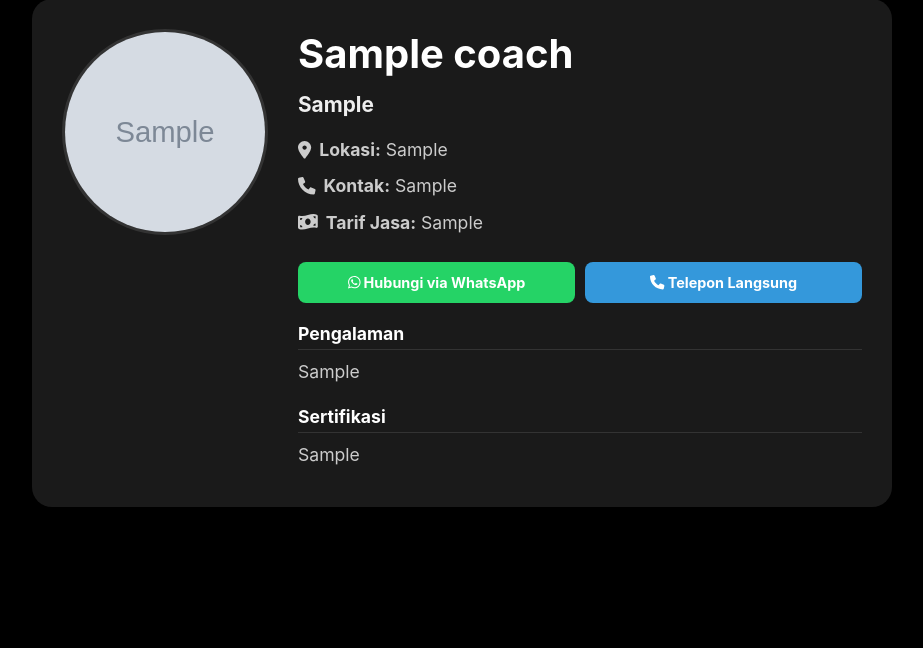
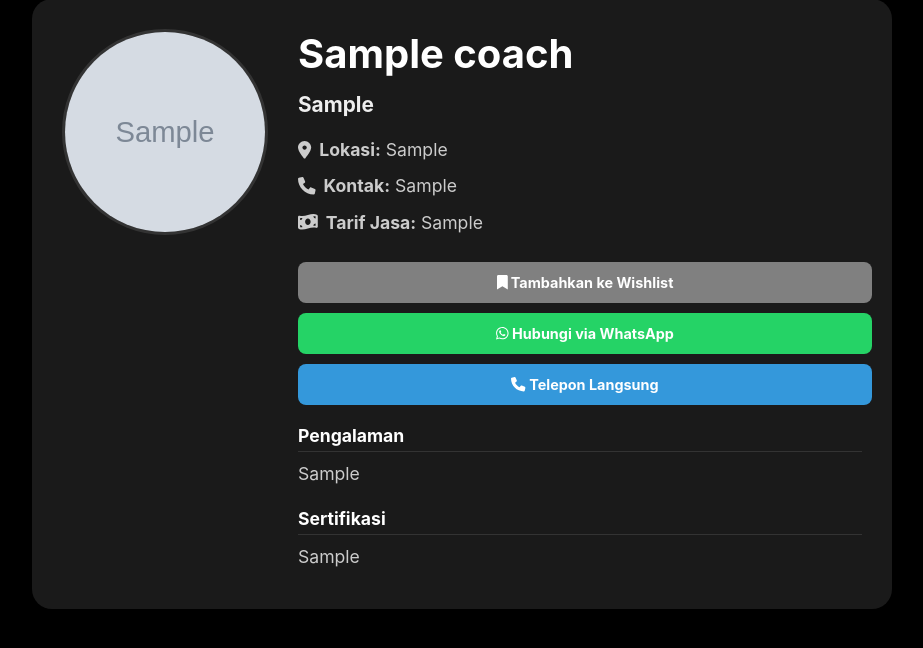
Before and after one commit to pbp-kelompok-c04/askmo, a Django app: template coach/templates/coach/coach_detail.html in a window 1280 px wide. Shown: the part 105-753 px from the top of the page, without its empty margins (178-1101 px from the left). Run offline with Django 5.2, Linux system fonts and the light colour scheme; tables that the repository leaves empty hold one stand-in row (values such as "Sample post"); the template is opened without the code that fills it: values that come from a table or form of the project are taken from there, most other values are stand-ins (such as "Sample title", 1, 10 or a date in 2020); grey boxes marked "Sample" are stand-in pictures.

Commit message:
button save

```diff
--- a/coach/templates/coach/coach_detail.html
+++ b/coach/templates/coach/coach_detail.html
@@ -115,16 +115,18 @@
         /* STYLE BARU UNTUK TOMBOL AKSI */
         .action-buttons {
             display: flex;
+            flex-direction: column;
             gap: 10px;
-            margin-top: 25px; /* Jarak dari info kontak */
-            margin-bottom: 10px; /* Jarak sebelum 'Pengalaman' */
-            flex-wrap: wrap;
+            margin-top: 25px;
+            margin-bottom: 10px;
+            margin-right: 20px;/* Jarak sebelum 'Pengalaman' */
         }
         .action-btn {
             flex-grow: 1;
-            flex-basis: 200px; /* Lebar minimum sebelum wrap */
+            width: 100%;
             text-decoration: none;
             color: #fff;
+            margin-right: 12px;
             padding: 12px 15px;
             border-radius: 8px;
             text-align: center;
@@ -140,6 +142,9 @@
         }
         .action-btn.whatsapp {
             background-color: #25D366; /* Warna WhatsApp */
+        }
+        .action-btn.save {
+            background-color: gray; /* Warna abu */
         }
         .action-btn.phone {
             background-color: #3498DB; /* Warna biru telepon */
@@ -175,6 +180,9 @@
 
             {% if not is_email and phone_number_cleaned and whatsapp_number %}
             <div class="action-buttons">
+                <a href="#" target="_blank" class="action-btn save">
+                    <i style="background-color: gray; color: white" class="fas fa-bookmark"></i> Tambahkan ke Wishlist
+                </a>
                 <a href="https://wa.me/{{ whatsapp_number }}" target="_blank" class="action-btn whatsapp">
                     <i class="fab fa-whatsapp"></i> Hubungi via WhatsApp
                 </a>
```
Also changed, not shown: coach_photos/NisrinaAlyaNabilah_Acara_FotoDulu.jpg (added).
